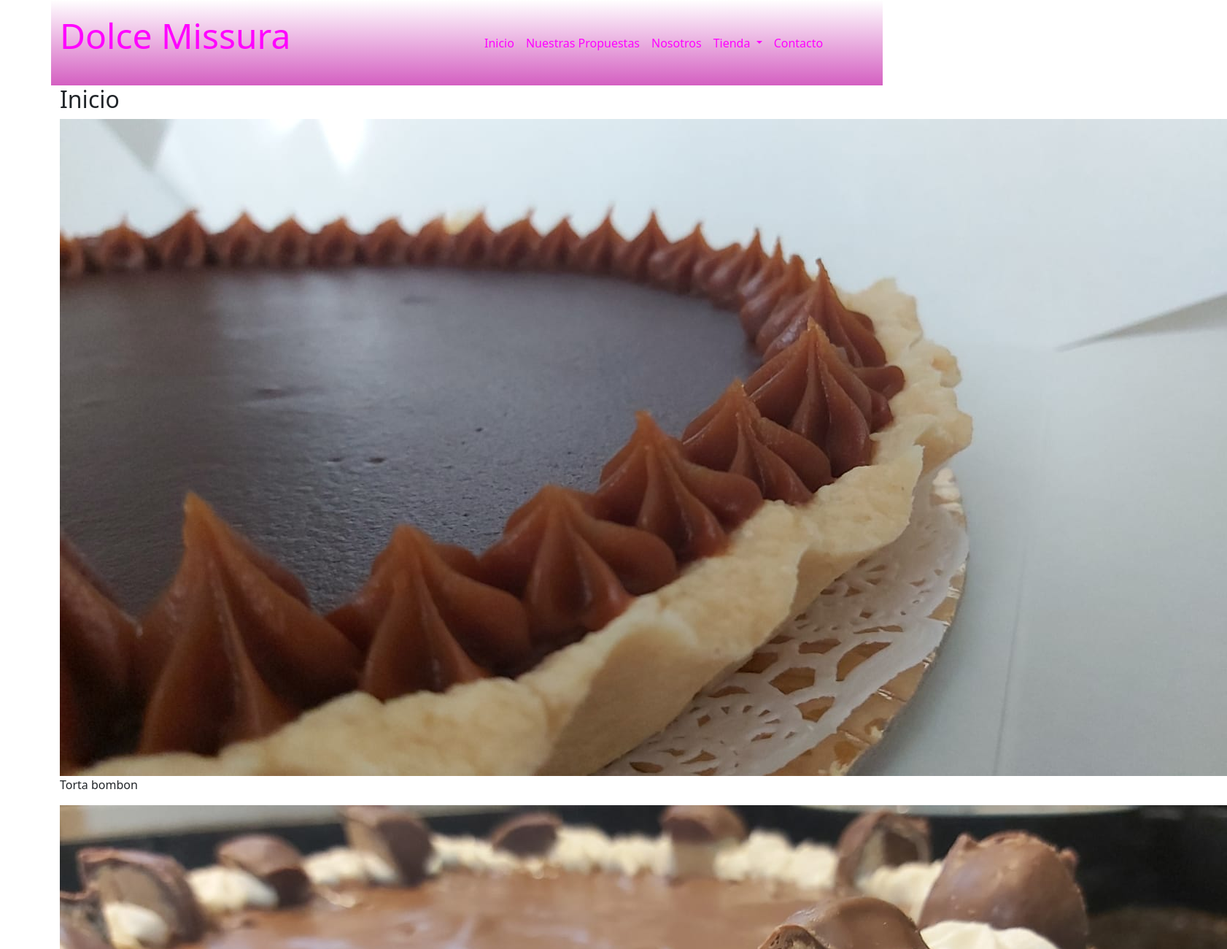
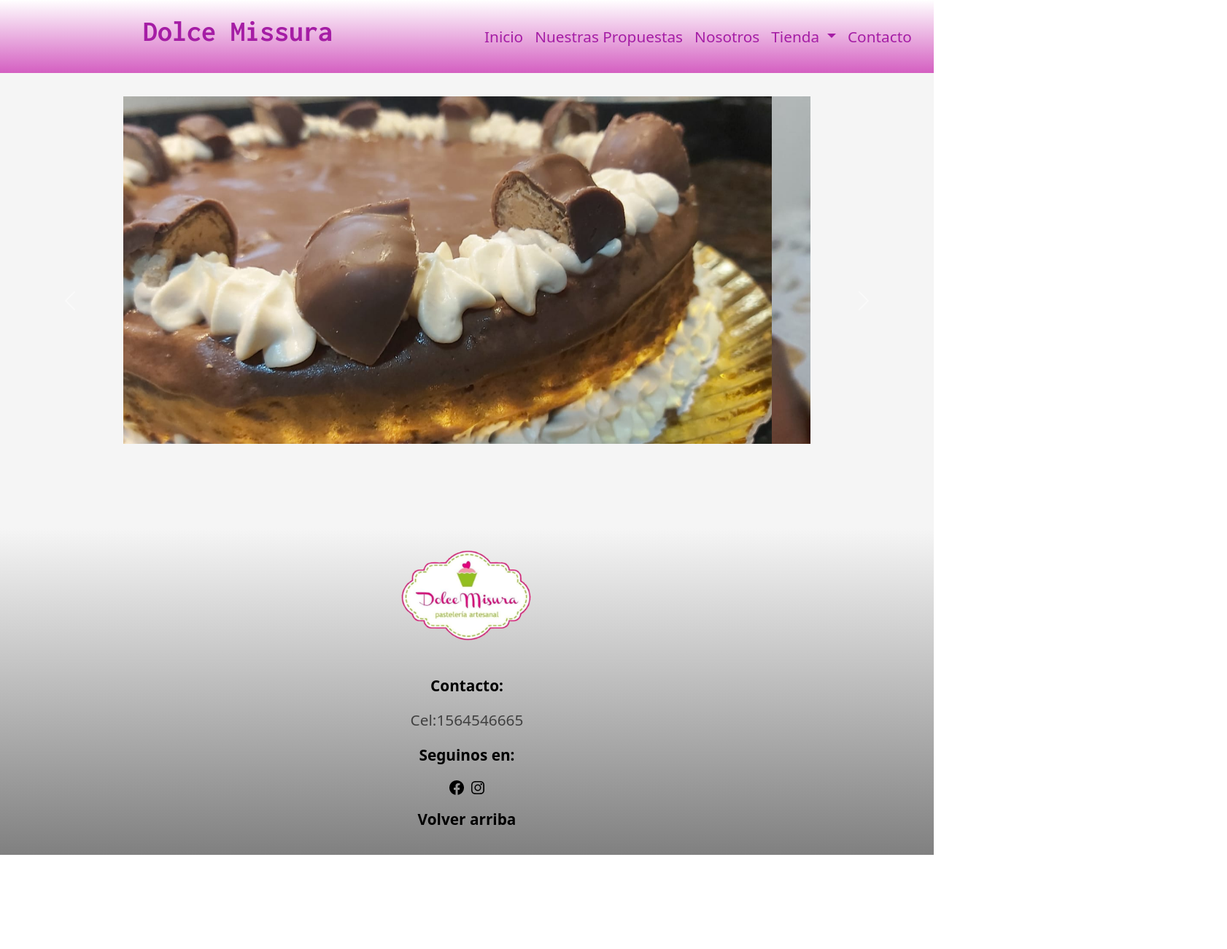
Before and after one commit to Williamv11/Dolce-Missura, a plain HTML site: page index.html in a window 1280 px wide. Shown: the top 1300 px of the page at 73% size, 1682 px wide, since content can reach past the window. After the commit the page ends 1171 px from the top, so only its background shows below. Drawn offline with nearby package versions, Linux system fonts and the light colour scheme.

Commit message:
aplique bootstrap a la totalidad del index y al header del resto de paginas

```diff
--- a/css/estilo.css
+++ b/css/estilo.css
@@ -6,22 +6,85 @@
     box-sizing: border-box;
 }
 
+/* PROPIEDADES DEL HEADER */
+
 header{
     background: linear-gradient( white, rgb(212, 95, 193));
 }
 
 .titulo{
-    color: rgb(255, 0, 255);
-    font-size: 3rem;
-    padding-bottom: 1.5rem;
+    color: rgb(165, 29, 165);
+    font-size: 2.5rem;
+    padding-bottom: 1.2rem;
+    font-family: 'Inconsolata', monospace;
+    font-weight: bold;
 }
 
 .barra a{
-    color: rgb(255, 0, 255);
+    color: rgb(165, 29, 165);
+    font-size: 1.3rem;
+    font-weight: 500;
 }
 
 .barraA:hover{
-    color: rgb(255, 0, 255);
+    color: rgb(165, 29, 165);
+}
+
+.fondo a:active{
+    color: rgb(165, 29, 165);
+    background-color: rgb(150, 149, 149);
+}
+
+.fondoDos a:visited{
+    color: rgb(165, 29, 165);
+}
+
+/* PROPIEDADES DEL MAIN */
+
+main{
+    padding-top: 2rem;
+    padding-bottom: 2rem;
+    background-color:whitesmoke;
+}
+
+.slide img{
+    height: 70vh;
+}
+
+/* PROPIEDADES DEL FOOTER */
+
+footer{
+    padding-bottom: 2rem;
+    background: linear-gradient(whitesmoke, gray);
+}
+
+.seguinos ul li{
+    display: flex;
+    justify-content: center;
+    align-items: center;
+    gap: 5px;
+}
+
+footer div a{
+    color: black;
+    text-decoration: none;
+    font-size: 1.3rem;
+    font-weight: bold;
+}
+
+.parraFooter{
+    color: black;
+    font-size: 1.3rem;
+    font-weight: bold;
+}
+
+.contacto{
+    color: rgb(65, 65, 65);
+    font-size: 1.3rem;
+}
+
+.volver a:hover{
+    color:black
 }
 
 /*PROPIEDADES DEL HEADER
@@ -308,7 +371,7 @@ footer div a{
     font-size: 1.3rem;
 }
 
-/*MEDIA QUERIES*/
+/*MEDIA QUERIES
 
 @media screen and (max-width:440px) {
 /*ESTILOS DE MAIN-INICIO
--- a/index.html
+++ b/index.html
@@ -8,6 +8,11 @@
     <!-- CSS only -->
     <link href="https://cdn.jsdelivr.net/npm/bootstrap@5.2.0-beta1/dist/css/bootstrap.min.css" rel="stylesheet" integrity="sha384-0evHe/X+R7YkIZDRvuzKMRqM+OrBnVFBL6DOitfPri4tjfHxaWutUpFmBp4vmVor" crossorigin="anonymous">
 
+    <!-- link de fuente -->
+    <link rel="preconnect" href="https://fonts.googleapis.com">
+    <link rel="preconnect" href="https://fonts.gstatic.com" crossorigin>
+    <link href="https://fonts.googleapis.com/css2?family=Inconsolata:wght@200;700&display=swap" rel="stylesheet">
+
     <!-- link de mi css -->
     <link rel="stylesheet" href="css/estilo.css">
     <title>Dolce Missura-Inicio</title>
@@ -17,7 +22,7 @@
 
 
 <body>
-    <div class="container">
+    <div class="container-xxl text-center">
     <!-- encabezado de la pagina -->
         <header class="row" id="arriba">
             <nav class="navbar navbar-expand-lg">
@@ -37,12 +42,12 @@
                             <li class="nav-item">
                                 <a class="nav-link barraA" href="pages/nosotros.html">Nosotros</a>
                             </li>
-                            <li class="nav-item dropdown">
+                            <li class="nav-item dropdown fondoDos">
                                 <a class="nav-link dropdown-toggle barraA" href="#" id="navbarDropdownMenuLink" role="button" data-bs-toggle="dropdown" aria-expanded="false">
                                 Tienda
                                 </a>
-                                <ul class="dropdown-menu" aria-labelledby="navbarDropdownMenuLink">
-                                    <li><a class="dropdown-item barraA" href="#">Dulce</a></li>
+                                <ul class="dropdown-menu fondo fondoDos" aria-labelledby="navbarDropdownMenuLink">
+                                    <li><a class="dropdown-item barraA" href="pages/tienda.html">Dulce</a></li>
                                     <li><a class="dropdown-item barraA" href="#">Salado</a></li>
                                     <li><a class="dropdown-item barraA" href="#">Regalos</a></li>
                                 </ul>
@@ -56,52 +61,49 @@
             </nav>
         </header>
     <!-- articulos del inicio -->
-        <main class="mainInicio">
-            <h2 class="mainH2">Inicio</h2>
-
-                <div class="imagenD1">
-                    <img src="img/torta bombon.jfif" alt="Imagen de torta">
-                    <p>Torta bombon</p>
+        <main class="row">
+            <div id="carouselExampleControls" class="carousel slide" data-bs-ride="carousel">
+                <div class="carousel-inner" style="width: 75%; margin: 0 auto; height: 85%;">
+                  <div class="carousel-item active">
+                    <img src="img/bonobon.jfif" class="d-block w-100" alt="imagen de torta">
+                  </div>
+                  <div class="carousel-item">
+                    <img src="img/brownie limon.jfif" class="d-block w-100" alt="imagen de torta">
+                  </div>
+                  <div class="carousel-item">
+                    <img src="img/torta bombon.jfif" class="d-block w-100" alt="imagen de torta">
+                  </div>
                 </div>
-
-                <div class="imagenD2">
-                    <img src="img/bonobon.jfif" alt="Imagen torta">
-                    <p>Torta Bon o Bon</p>
-                </div>
-
-                <div class="imagenD3">
-                    <img src="img/brownie limon.jfif" alt="imagen torta">
-                    <p>Brownie de limon</p>
-                </div>
-
-                <div class="imagenD4">
-                    <img src="img/cremona.jfif" alt="imagen pan">
-                    <p>Cremona</p>
-                </div>
-
+                <button class="carousel-control-prev" type="button" data-bs-target="#carouselExampleControls" data-bs-slide="prev">
+                  <span class="carousel-control-prev-icon" aria-hidden="true"></span>
+                  <span class="visually-hidden">Anterior</span>
+                </button>
+                <button class="carousel-control-next" type="button" data-bs-target="#carouselExampleControls" data-bs-slide="next">
+                  <span class="carousel-control-next-icon" aria-hidden="true"></span>
+                  <span class="visually-hidden">Siguiente</span>
+                </button>
+              </div>
         </main>
     <!-- pie de pagina -->
-        <footer class="footer">
+        <footer class="footer row">
             <div class="logoFooter">
-                <img src="img/IMG-20220508-WA0014.png" alt="Logo de Dolce Missura">
+                <img src="img/IMG-20220508-WA0014.png" alt="Logo de Dolce Missura" height="200px">
             </div>
 
                 <div>
-                    <h3>Contacto:</h3>
+                    <p class="parraFooter">Contacto:</p>
 
-                    <p>Cel:1564546665</p>
+                    <p class="contacto">Cel:1564546665</p>
                 </div>
 
                 <!-- Si quieren seguir a la pagina del proyecto no hay drama ;)-->
 
                 <nav class="seguinos">
-                    <h3>Seguinos en:</h3>
-                    <ul>
+                    <p class="parraFooter">Seguinos en:</p>
+                    <ul class="list-unstyled">
                         <li>
                             <a href="https://www.facebook.com/dolce.misura" target="_blank"><img src="img/facebook-circle-logo-24.png" alt="Logo de Facebook" class="logoRedes"></a>
-                        </li>
 
-                        <li>
                             <a href="https://instagram.com/misuradolce?igshid=YmMyMTA2M2Y=" target="_blank"><img src="img/instagram-logo-24.png" alt="Logo de Instagram" class="logoRedes"></a>
                         </li>
                     </ul>
--- a/pages/contacto.html
+++ b/pages/contacto.html
@@ -8,6 +8,11 @@
     <!-- CSS only -->
     <link href="https://cdn.jsdelivr.net/npm/bootstrap@5.2.0-beta1/dist/css/bootstrap.min.css" rel="stylesheet" integrity="sha384-0evHe/X+R7YkIZDRvuzKMRqM+OrBnVFBL6DOitfPri4tjfHxaWutUpFmBp4vmVor" crossorigin="anonymous">
 
+    <!-- link de fuente -->
+    <link rel="preconnect" href="https://fonts.googleapis.com">
+    <link rel="preconnect" href="https://fonts.gstatic.com" crossorigin>
+    <link href="https://fonts.googleapis.com/css2?family=Inconsolata:wght@200;700&display=swap" rel="stylesheet">
+
     <!-- link de mi css -->
     <link rel="stylesheet" href="../css/estilo.css">
     <title>Dolce Missura-Contacto</title>
@@ -15,7 +20,7 @@
 
 
 <body>
-    <div class="container">
+    <div class="container-xxl text-center">
     <!-- encabezado de la pagina -->
         <header class="row" id="arriba">
             <nav class="navbar navbar-expand-lg">
@@ -35,12 +40,12 @@
                             <li class="nav-item">
                                 <a class="nav-link barraA" href="nosotros.html">Nosotros</a>
                             </li>
-                            <li class="nav-item dropdown">
+                            <li class="nav-item dropdown fondoDos">
                                 <a class="nav-link dropdown-toggle barraA" href="#" id="navbarDropdownMenuLink" role="button" data-bs-toggle="dropdown" aria-expanded="false">
                                 Tienda
                                 </a>
-                                <ul class="dropdown-menu" aria-labelledby="navbarDropdownMenuLink">
-                                    <li><a class="dropdown-item barraA" href="#">Dulce</a></li>
+                                <ul class="dropdown-menu fondo fondoDos" aria-labelledby="navbarDropdownMenuLink">
+                                    <li><a class="dropdown-item barraA" href="tienda.html">Dulce</a></li>
                                     <li><a class="dropdown-item barraA" href="#">Salado</a></li>
                                     <li><a class="dropdown-item barraA" href="#">Regalos</a></li>
                                 </ul>
@@ -54,7 +59,7 @@
             </nav>
         </header>
     <!-- articulos del inicio -->
-        <main>
+        <main class="row">
             <h2 class="subtitulo">Contacto</h2>
             <form action="">
                 <fieldset class="formulario">
@@ -100,32 +105,34 @@
             </form>
         </main>
     <!-- pie de pagina -->
-        <footer class="footer">
+    <footer class="footer row">
         <div class="logoFooter">
-            <img src="../img/IMG-20220508-WA0014.png" alt="Logo de Dolce Missura" class="imagen">
-            </div>
-            <div>
-                <h3>Contacto:</h3>
-
-                <p>Cel:1564546665</p>
+            <img src="../img/IMG-20220508-WA0014.png" alt="Logo de Dolce Missura" height="200px">
         </div>
 
-                <nav>
-                    <h3>Seguinos en:</h3>
-                    <ul>
+            <div>
+                <p class="parraFooter">Contacto:</p>
+
+                <p class="contacto">Cel:1564546665</p>
+            </div>
+
+            <!-- Si quieren seguir a la pagina del proyecto no hay drama ;)-->
+
+            <nav class="seguinos">
+                <p class="parraFooter">Seguinos en:</p>
+                <ul class="list-unstyled">
                     <li>
-                            <a href="https://www.facebook.com/dolce.misura" target="_blank">Facebook</a>
-                        </li>
+                        <a href="https://www.facebook.com/dolce.misura" target="_blank"><img src="../img/facebook-circle-logo-24.png" alt="Logo de Facebook" class="logoRedes"></a>
 
-                        <li>
-                            <a href="https://instagram.com/misuradolce?igshid=YmMyMTA2M2Y=" target="_blank">Instagram</a>
+                        <a href="https://instagram.com/misuradolce?igshid=YmMyMTA2M2Y=" target="_blank"><img src="../img/instagram-logo-24.png" alt="Logo de Instagram" class="logoRedes"></a>
                     </li>
                 </ul>
             </nav>
 
-                <div>
+            <div class="volver">
                 <a href="#arriba">Volver arriba</a>
             </div>
+
     </footer>
     </div>
     <!-- JavaScript Bundle with Popper -->
```
Also changed, not shown: pages/nosotros.html (+23 -17 lines), pages/nuestras propuestas.html (+23 -17 lines), pages/tienda.html (+23 -18 lines). Lines whose indentation alone changed are shown as unchanged.
